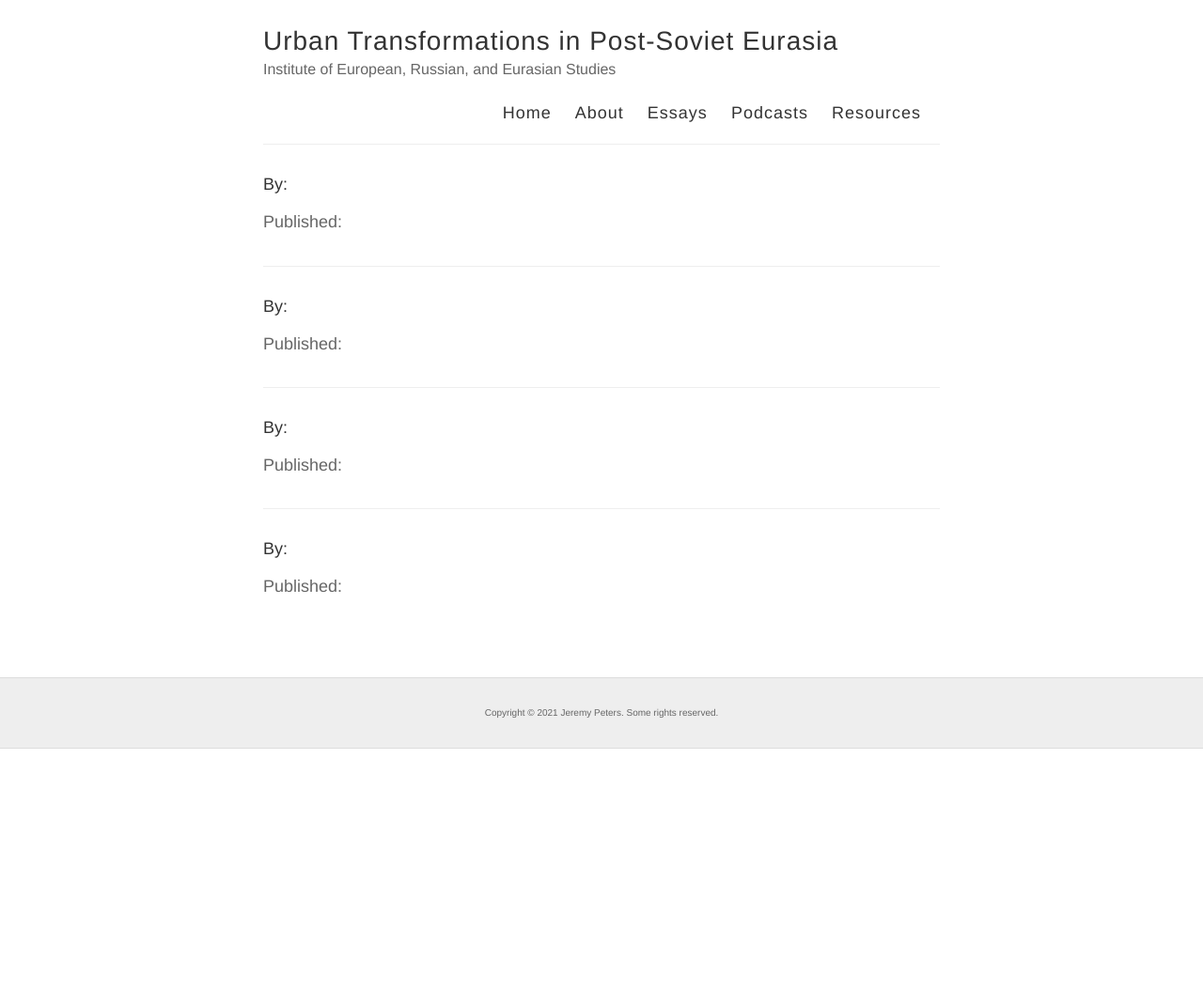
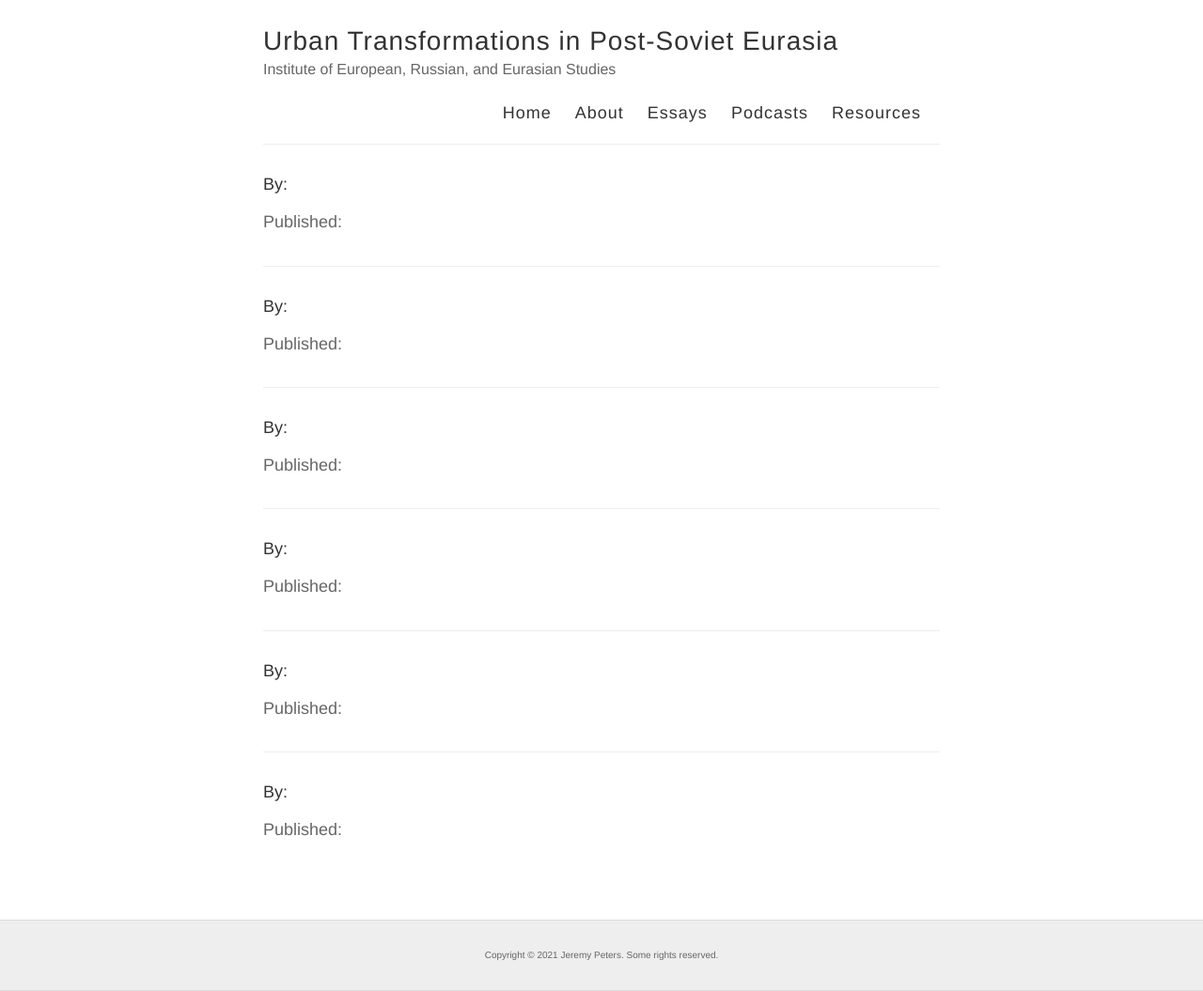
Before and after one commit to eurasiancities/eurasiancities, a Jekyll site: the page built from index.html, in a window 1280 px wide. Shown: the whole page at 94% size. Built offline with Jekyll 4.4.1, drawn with Linux system fonts in a browser that asks for light colours; before the commit the page ends 900 px from its top, so only the background shows below that.

```diff
--- a/index.html
+++ b/index.html
@@ -3,7 +3,9 @@ layout: default
 ---
 
 <div class="posts">
-  {% for collection in site.collections reversed %}
+{% assign documents = site.documents | sort: 'date' | reverse %}
+
+  {% for document in site.documents reversed %}
     <article class="post">
 
       <h1><a href="{{ site.baseurl }}{{ post.url }}">{{ post.title }}</a></h1>
```
